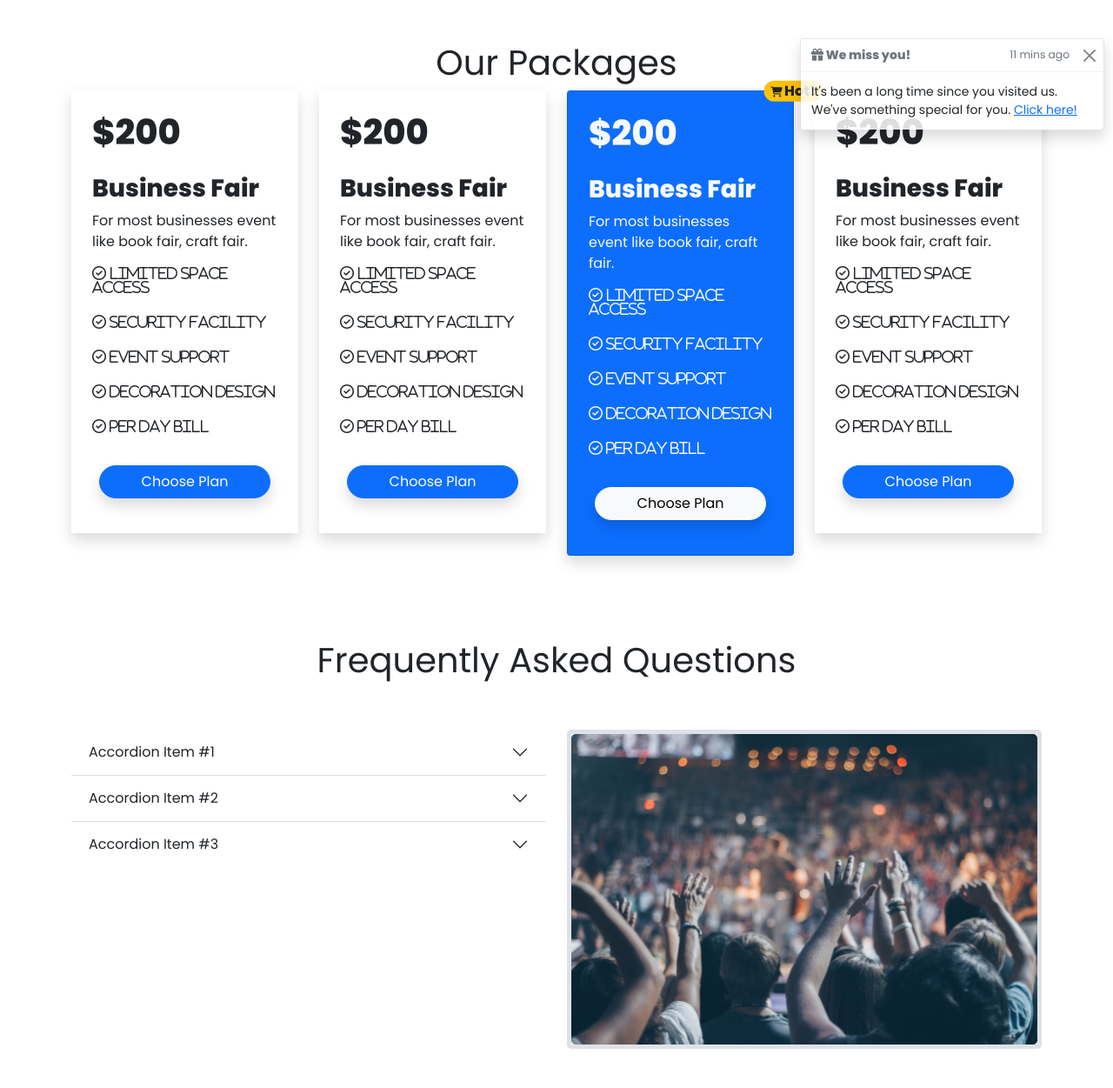
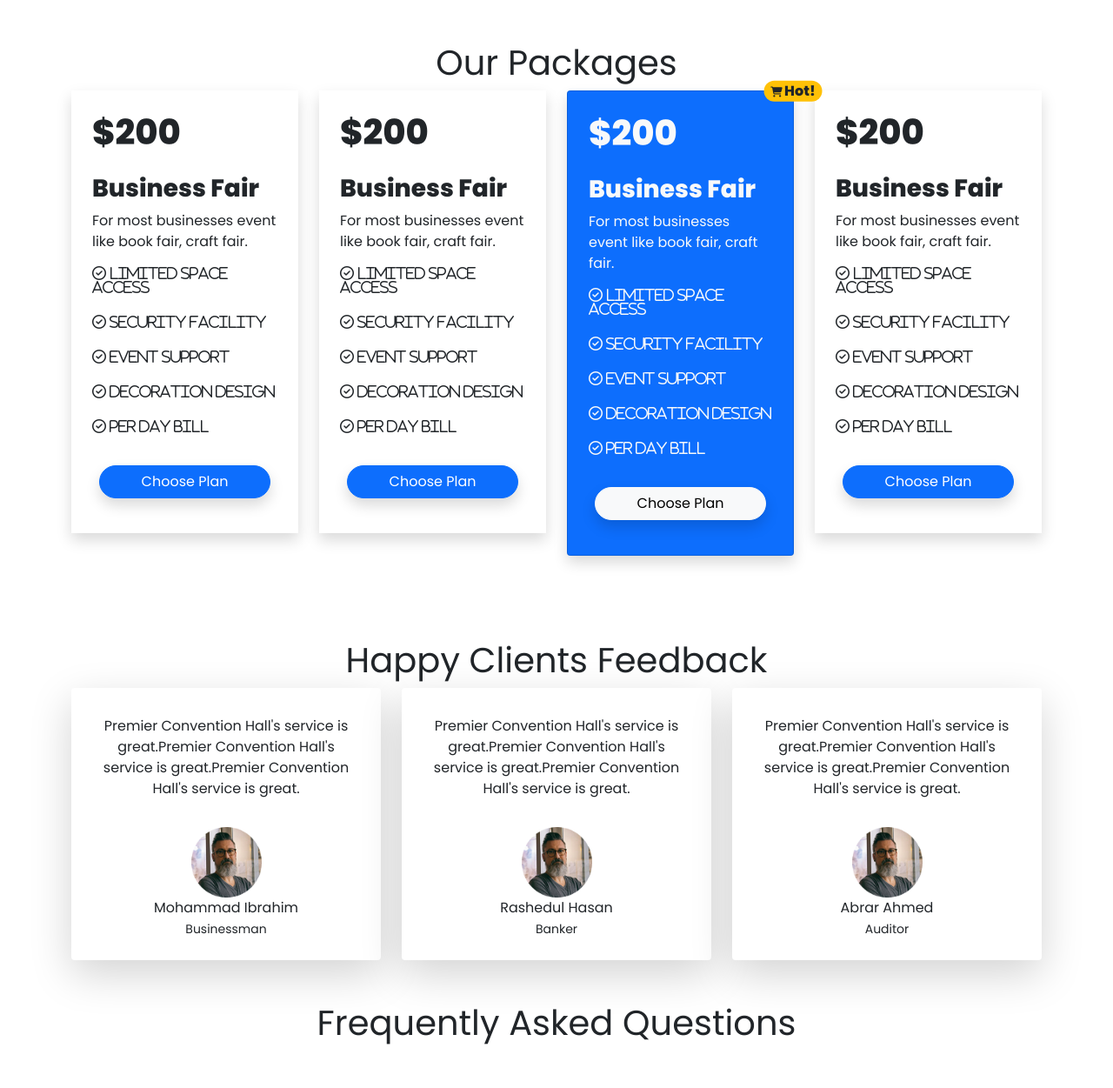
Before and after one commit to MK-Hasan-Mahdi/convention-center-bootstrap-website, a plain HTML site: page index.html in a window 1280 px wide. Shown: the part 640-1891 px from the top of the page at 87% size. Drawn offline with nearby package versions, Linux system fonts and the light colour scheme.

Commit message:
client feedback added

```diff
--- a/css/style.css
+++ b/css/style.css
@@ -28,9 +28,13 @@ body{
 }
 
 .toast{
-    position: absolute;
+    /* position: absolute;  */
     bottom: 10px;
     right: 10px;
+}
+
+.fa-gift{
+    color: tomato;
 }
 
 .asking-clients{
--- a/index.html
+++ b/index.html
@@ -146,7 +146,7 @@
                     <div class="col-lg-3 col-md-6 mb-5 mb-lg-0">
                         <div class="card bg-primary text-light p-4 rounded-5 shadow">
                             <span
-                                class="position-absolute top-0 start-100 translate-middle badge rounded-pill bg-warning text-dark align-top">
+                                class="position-absolute top-0 start-100 translate-middle badge rounded-pill bg-warning text-dark">
                                 <i class="fas fa-shopping-cart"></i>
                                 <small style="font-size: 1rem;">Hot!</small>
                             </span>
@@ -178,6 +178,52 @@
                                     class="btn btn-primary btn-block px-5 shadow rounded-pill">Choose
                                     Plan</a>
                             </div>
+                        </div>
+                    </div>
+                </div>
+            </div>
+        </section>
+
+        <!-- happy clients feedback -->
+        <section class="container">
+            <h1 class="text-center mt-5">Happy Clients Feedback</h1>
+            <div class="row row-cols-1 row-cols-md-2 row-cols-lg-3 g-4">
+                <div class="col">
+                    <div class="card border-0 rounded-5 shadow-lg">
+                        <div class="card-body text-center">
+                            <p class="card-text p-3">Premier Convention Hall's service is great.Premier Convention
+                                Hall's
+                                service is great.Premier Convention Hall's service is great.</p>
+                            <div class="text-center">
+                                <img src="images/person 1.png" class="card-img-top w-25" alt="...">
+                            </div>
+                            <p class="card-title">Mohammad Ibrahim<br> <small>Businessman</small></p>
+                        </div>
+                    </div>
+                </div>
+                <div class="col">
+                    <div class="card border-0 shadow-lg">
+                        <div class="card-body text-center">
+                            <p class="card-text p-3">Premier Convention Hall's service is great.Premier Convention
+                                Hall's
+                                service is great.Premier Convention Hall's service is great.</p>
+                            <div class="text-center">
+                                <img src="images/person 1.png" class="card-img-top w-25" alt="...">
+                            </div>
+                            <p class="card-title">Rashedul Hasan<br> <small>Banker</small></p>
+                        </div>
+                    </div>
+                </div>
+                <div class="col">
+                    <div class="card border-0 shadow-lg">
+                        <div class="card-body text-center">
+                            <p class="card-text p-3">Premier Convention Hall's service is great.Premier Convention
+                                Hall's
+                                service is great.Premier Convention Hall's service is great.</p>
+                            <div class="text-center">
+                                <img src="images/person 1.png" class="card-img-top w-25" alt="...">
+                            </div>
+                            <p class="card-title">Abrar Ahmed<br> <small>Auditor</small></p>
                         </div>
                     </div>
                 </div>
@@ -261,11 +307,6 @@
                                 <button type="button" class="btn-close" data-bs-dismiss="toast"
                                     aria-label="Close"></button>
                             </div>
-                            <div class="toast-body">
-                                It's been a long time since you visited us. We've something special for you. <a
-                                    href="#">Click
-                                    here!</a>
-                            </div>
                         </div>
                     </div>
                 </div>
```
